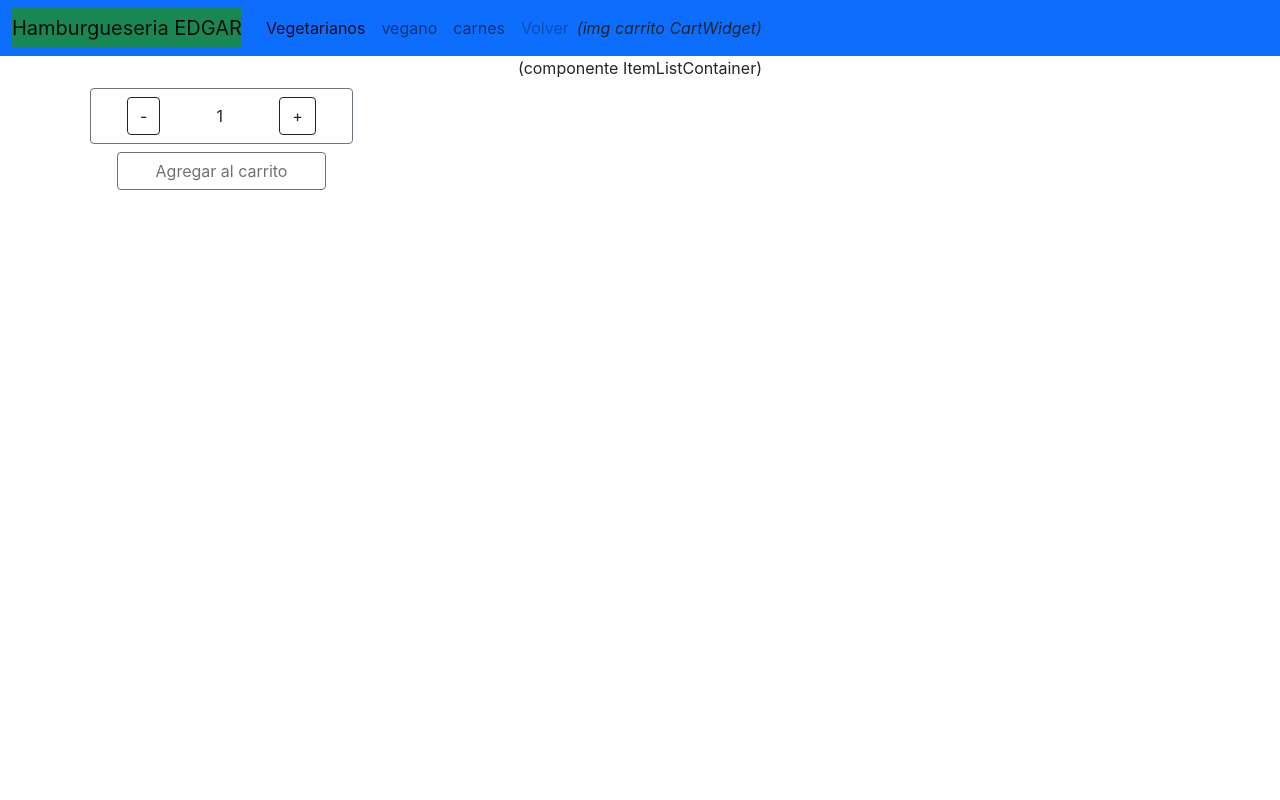
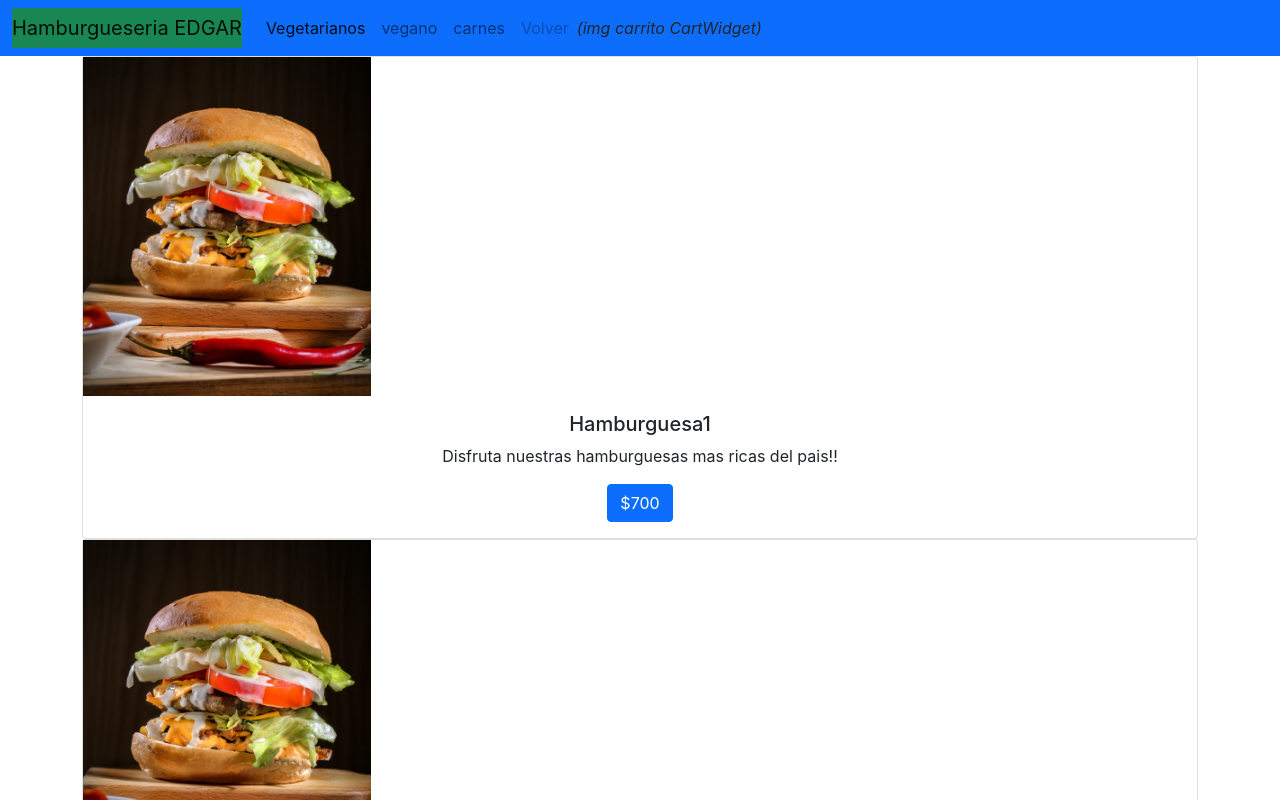
Before and after one commit to edgar-1993/desafio-clase11-react, a React (Create React App) app in the folder desafio3/: page / in a window 1280 px wide. Shown: the top 800 px of the page. Built offline with nearby package versions, Linux system fonts and the light colour scheme.

Commit message:
desafioclase6

```diff
--- a/desafio3/src/App.js
+++ b/desafio3/src/App.js
@@ -1,7 +1,7 @@
 import logo from './logo.svg';
 import './App.css';
-import { NavBar } from './components/navbar';
-import ItemListContainer from "./components/ItemListContainer";
+import { NavBar } from './components/navbar/navbar';
+import ItemListContainer from "./components/ItemListContainer/ItemListContainer";
 
 
 function App() {
--- /dev/null
+++ b/desafio3/src/components/Item/index.js
@@ -0,0 +1,15 @@
+import React from 'react';
+import img from '../../imagenes/imagen.jpg';
+
+export const Item = ({ item }) => {
+  return (
+<div className="card" >
+<img src={img} alt="" style={{width: "18rem"}}/>
+    <div class="card-body">
+    <h5 class="card-title">{item.title}</h5>
+    <p class="card-text">Disfruta nuestras hamburguesas mas ricas del pais!!</p>
+    <a href="#" class="btn btn-primary">${item.price}</a>
+ </div>
+</div>
+  );
+};
--- /dev/null
+++ b/desafio3/src/components/ItemList/index.js
@@ -0,0 +1,12 @@
+import React from 'react'
+import { Item } from "../Item/index"
+
+export const ItemList = ({items=[]}) => {
+
+
+    return (
+        <div className="flex">
+            {items.map(item => <Item item={item}/> )}
+        </div>
+    )
+}
--- a/desafio3/src/components/ItemListContainer.js
+++ /dev/null
@@ -1,11 +0,0 @@
-import React from "react";
-import {ItemCount} from "./ItemCount";
-
-export default function ItemListContainer() {
-    return (
-      <div className="container ">
-        (componente ItemListContainer)
-        <ItemCount stock="10" initial="1" />
-      </div>
-    );
-  }
--- /dev/null
+++ b/desafio3/src/components/ItemListContainer/ItemListContainer.js
@@ -0,0 +1,35 @@
+import React, { useEffect, useState } from "react";
+import {ItemCount} from "../ItemCount/ItemCount";
+import {ItemList} from "../ItemList/index"
+
+
+
+export default function ItemListContainer() {
+  const [items, setItems] = useState([])
+
+  useEffect(()=>{
+
+    const prom = new Promise((resolve,reject)=>{
+      setTimeout(()=>{
+        resolve([
+          { id:1, title:"Hamburguesa1", price:700, pictureUrl:"https://" },
+          { id:2, title:"Hamburguesa2", price:800, pictureUrl:"https://"},
+          { id:3, title:"Hamburguesa3", price:900, pictureUrl:"https://" }
+        ])
+      },2000)
+    })
+
+    prom.then((resultado)=>{
+      setItems(resultado)
+    })
+
+  })
+
+  return (
+    <div className="container ">
+
+      <ItemList items={items}/>
+      <ItemCount stock="10" initial="1" />
+    </div>
+  );
+}
--- a/desafio3/src/components/navbar.js
+++ b/desafio3/src/components/navbar/navbar.js
@@ -1,5 +1,5 @@
 import React from "react";
-import CartWidget from "./CartWidget";
+import CartWidget from "../cartWidget/CartWidget";
 
 
 export const NavBar = () => {
```
Also changed, not shown: desafio3/src/components/ItemCount/ItemCount.js (renamed from desafio3/src/components/ItemCount.js), desafio3/src/components/cartWidget/CartWidget.js (renamed from desafio3/src/components/CartWidget.js), desafio3/src/imagenes/imagen.jpg (added).
